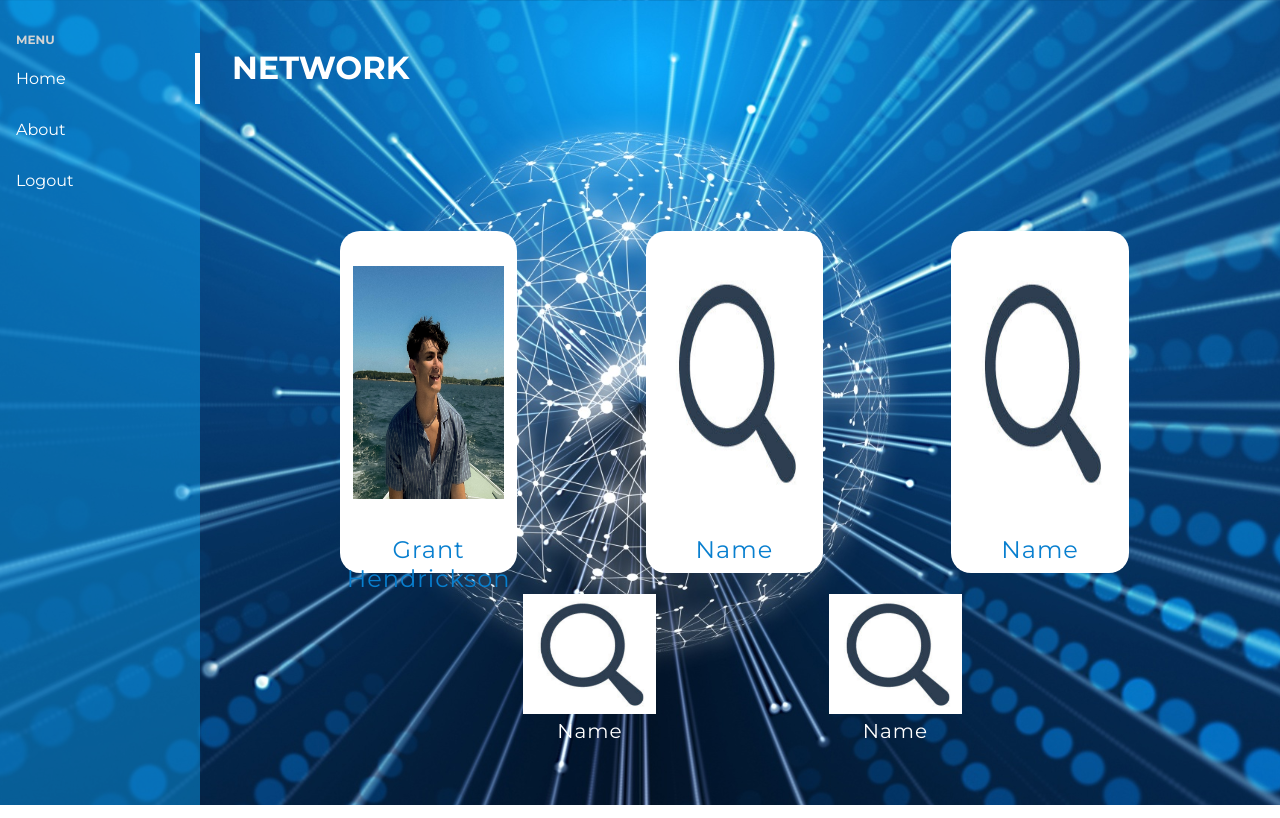
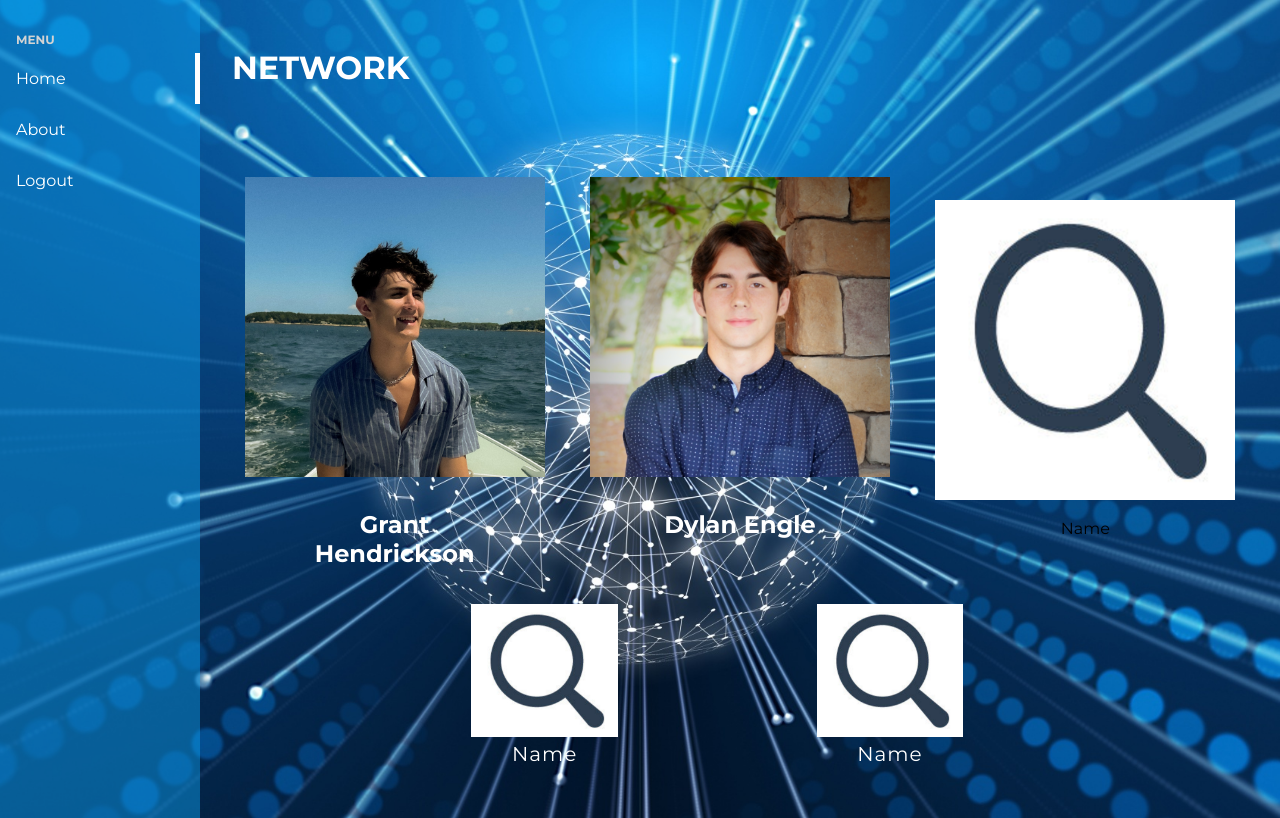
Before and after one commit to DylanEngle/COP4331-POOSD-Group16, a PHP site: page /aboutUs.html in a window 1280 px wide. Run offline with PHP 8.4, Linux system fonts and the light colour scheme.

Commit message:
Added Dylan to About Us

```diff
--- a/aboutUs.html
+++ b/aboutUs.html
@@ -37,10 +37,22 @@
                         <a href="https://www.linkedin.com/in/grant-hendrickson-241a17195/">
                             <img src="images/grantPic.jpg" alt="">
                         </a>
-                        <br>Grant Hendrickson
+
+                        <div class="grid-text-box">
+                            <br>Grant Hendrickson
+                        </div>
                     </div>
 
-                    <div class="gridItem"><img src="images/magnifyingGlass.png" alt=""><br>Name</div>
+                    <div class="gridItem">
+                        <a href="https://www.linkedin.com/mwlite/in/dylan-engle-2b56231b6">
+                            <img src="images/dylan.png" alt="">
+                        </a>
+
+                        <div class="grid-text-box">
+                            <br>Dylan Engle
+                        </div>
+                    </div>
+
                     <div class="gridItem"><img src="images/magnifyingGlass.png" alt=""><br>Name</div>
                     <div class="bottomRow"><img src="images/magnifyingGlass.png" alt=""><br>Name</div>
                     <div class="bottomRow"><img src="images/magnifyingGlass.png" alt=""><br>Name</div>
--- a/css/aboutUs.css
+++ b/css/aboutUs.css
@@ -1,5 +1,4 @@
-@import url('https://fonts.googleapis.com/css2?family=Montserrat:wght@400;700&display=swap');
-
+@import url('https://fonts.googleapis.com/css2?family=Indie+Flower&family=Montserrat:wght@400;700&display=swap');
 * {
     margin: 0;
     padding: 0;
@@ -77,33 +76,31 @@
 
 .gridContainer{
     display: grid;
-    grid-template-columns: 33% 33% 33%;
-    grid-gap: 10px;
-    padding: 10px;
-    margin-left: 50px;
-    margin-right: 50px;
+    grid-template-columns: repeat(auto-fill, minmax(280px, 1fr));
+    grid-gap: 20px;
 }
 
 .gridItem {
-    background-color: white;
-    width: 60%;
-    height: 90%;
+    display: flex;
+    flex-direction: column;
+    justify-content: center;
+    align-items: center;
     text-align: center;
-    font-size: 1.5rem;
-    letter-spacing: 1px;
-    font-family: 'Montserrat';
-    color:  #087FCF;
-    padding: 5px;
-    margin: 2em;
-    border-radius: 20px;
 }
 
-  .gridItem img {
-    width: 90%;
-    height: 70%;
-    margin-bottom: 30px;
-    margin-top: 30px;
-  }
+.gridItem img {
+    width: 300px;
+    height: 300px;
+}
+
+.grid-text-box {
+    width: 70%;
+    height: 20%;
+    font-size: 150%;
+    color: white;
+    font-weight: bold;
+    border-radius: 30px;
+}
 
   .bottomRow{
     text-align: center;
```
Also changed, not shown: images/dylan.png (added).
